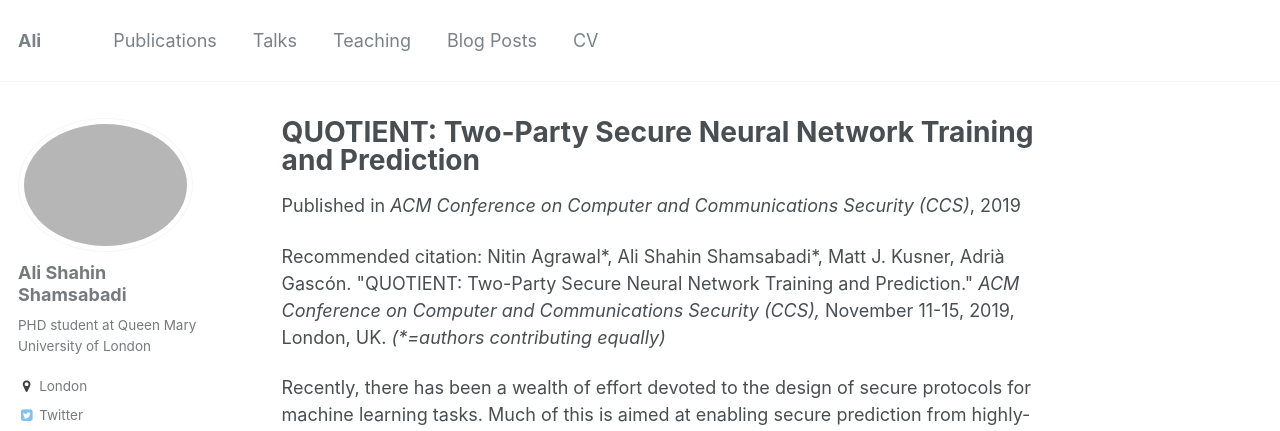
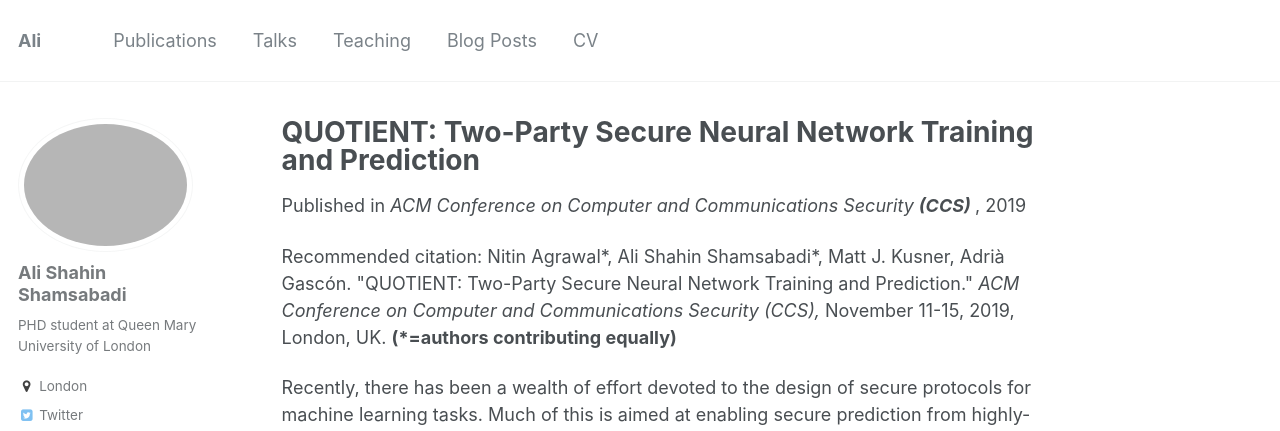
Before and after one commit to AliShahin/AliShahin.github.io, a Jekyll site: the page built from _publications/2019_07_08_QUTIENT.md, in a window 1280 px wide and 1295 px high. Shown: the top 431 px of the window. Built offline with Jekyll 4.4.1, drawn with Linux system fonts in a browser that asks for light colours; some web fonts are replaced.

```diff
--- a/_publications/2019_07_08_QUTIENT.md
+++ b/_publications/2019_07_08_QUTIENT.md
@@ -4,8 +4,8 @@ collection: publications
 permalink: /publication/2019_07_08_QUTIENT
 excerpt: 'Recently, there has been a wealth of effort devoted to the design of secure protocols for machine learning tasks. Much of this is aimed at enabling secure prediction from highly-accurate Deep Neural Networks (DNNs). However, as DNNs are trained on data, a key question is how such models can be also trained securely. The few prior works on secure DNN training have focused either on designing custom protocols for existing training algorithms, or on developing tailored training algorithms and then applying generic secure protocols. In this work, we investigate the advantages of designing training algorithms alongside a novel secure protocol, incorporating optimizations on both fronts. We present QUOTIENT, a new method for discretized training of DNNs, along with a customized secure two-party protocol for it. QUOTIENT incorporates key components of state-of-the-art DNN training such as layer normalization and adaptive gradient methods, and improves upon the state-of-the-art in DNN training in two-party computation. Compared to prior work, we obtain an improvement of 50X in WAN time and 6% in absolute accuracy.'
 date: 2019-07-08
-venue: 'ACM Conference on Computer and Communications Security (CCS)'
-citation: 'Nitin Agrawal*, Ali Shahin Shamsabadi*, Matt J. Kusner, Adrià Gascón. &quot;QUOTIENT: Two-Party Secure Neural Network Training and Prediction.&quot; <i> ACM Conference on Computer and Communications Security (CCS), </i> November 11-15, 2019, London, UK. <i> (*=authors contributing equally) </i>'
+venue: 'ACM Conference on Computer and Communications Security <b> (CCS) </b>'
+citation: 'Nitin Agrawal*, Ali Shahin Shamsabadi*, Matt J. Kusner, Adrià Gascón. &quot;QUOTIENT: Two-Party Secure Neural Network Training and Prediction.&quot; <i> ACM Conference on Computer and Communications Security (CCS), </i> November 11-15, 2019, London, UK. <b> (*=authors contributing equally) </b>'
 ---
 Recently, there has been a wealth of effort devoted to the design of secure protocols for machine learning tasks. Much of this is aimed at enabling secure prediction from highly-accurate Deep Neural Networks (DNNs). However, as DNNs are trained on data, a key question is how such models can be also trained securely. The few prior works on secure DNN training have focused either on designing custom protocols for existing training algorithms, or on developing tailored training algorithms and then applying generic secure protocols. In this work, we investigate the advantages of designing training algorithms alongside a novel secure protocol, incorporating optimizations on both fronts. We present QUOTIENT, a new method for discretized training of DNNs, along with a customized secure two-party protocol for it. QUOTIENT incorporates key components of state-of-the-art DNN training such as layer normalization and adaptive gradient methods, and improves upon the state-of-the-art in DNN training in two-party computation. Compared to prior work, we obtain an improvement of 50X in WAN time and 6% in absolute accuracy.
 [Download paper here](https://arxiv.org/pdf/1907.03372.pdf)
```
